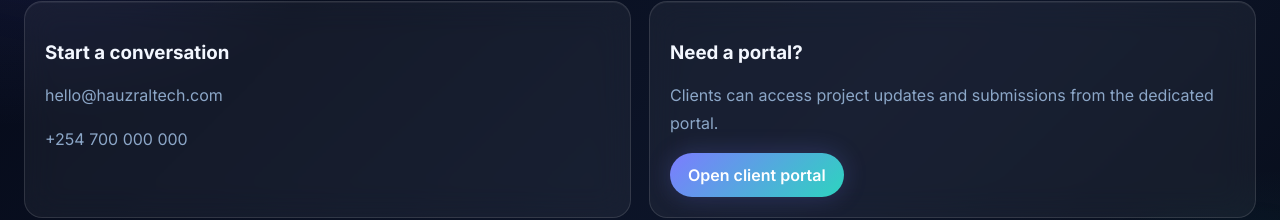
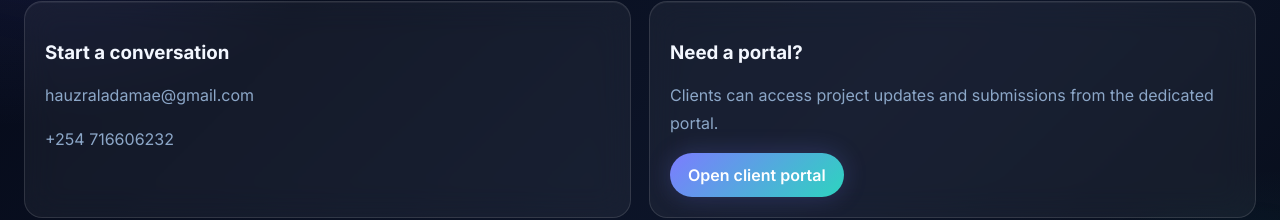
Before and after one commit to kevin-10x/HAUZRAL-TECHNOLOGIES, a React (Vite) app: page /contact in a window 1280 px wide. Shown: the part 300-520 px from the top of the page. Built offline with nearby package versions, Linux system fonts and the light colour scheme.

Commit message:
Update ContactPage.jsx

```diff
--- a/src/pages/ContactPage.jsx
+++ b/src/pages/ContactPage.jsx
@@ -9,8 +9,8 @@ function ContactPage() {
       <div className="card-grid" style={{ marginTop: "24px" }}>
         <article className="project-card">
           <h3>Start a conversation</h3>
-          <p>hello@hauzraltech.com</p>
-          <p>+254 700 000 000</p>
+          <p>hauzraladamae@gmail.com</p>
+          <p>+254 716606232</p>
         </article>
         <article className="project-card">
           <h3>Need a portal?</h3>
```
